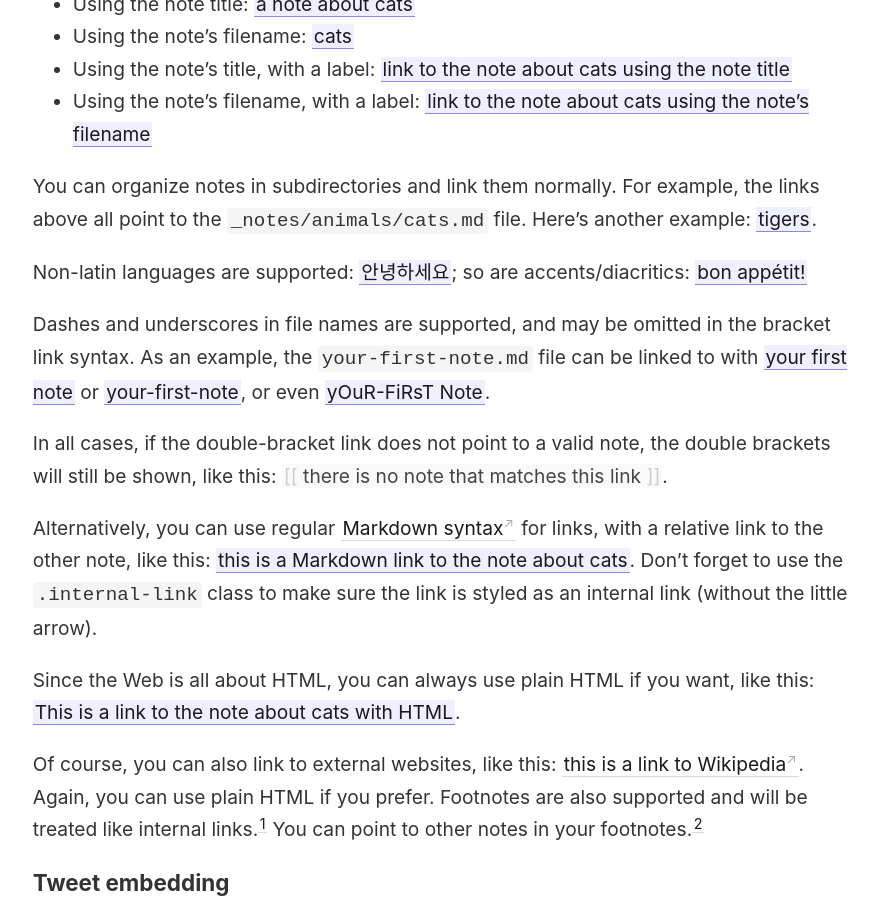
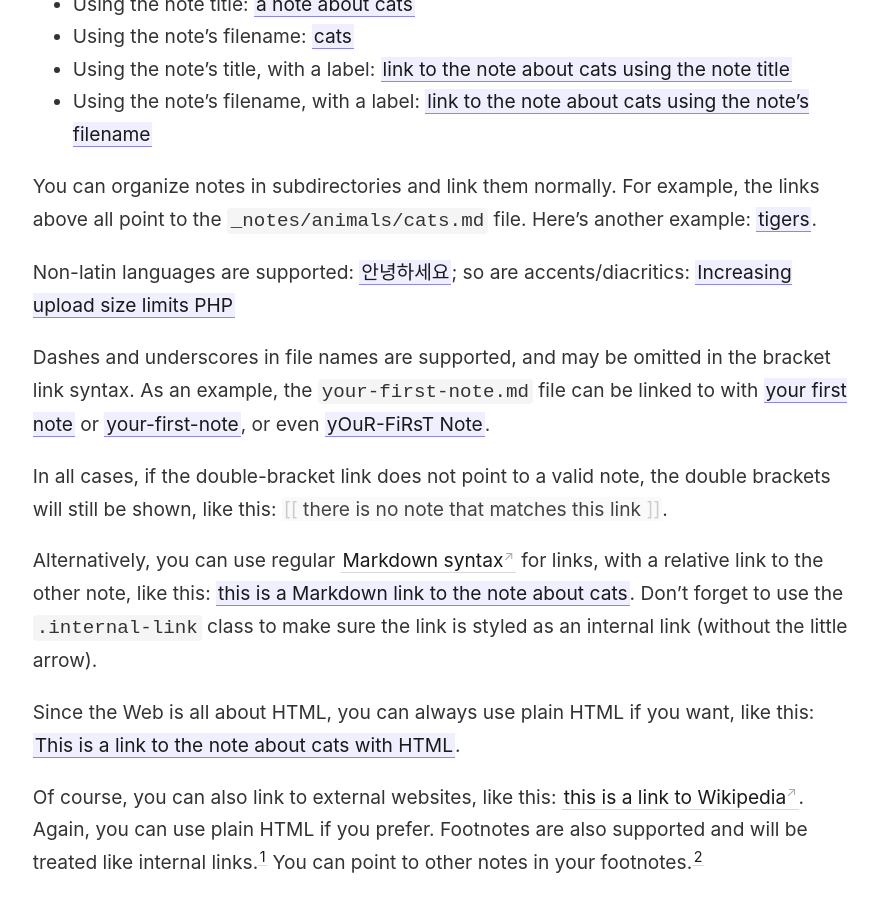
Before and after one commit to YlmRdm/digitalgarden, a Jekyll site: the page built from _notes/your-first-note.md, in a window 1280 px wide and 900 px high, scrolled down 530 px. Shown: the whole window, without its empty margins (44-922 px from the left). Built offline with Jekyll 4.4.1, drawn with Linux system fonts in a browser that asks for light colours.

Commit message:
Delete note

````diff
--- a/_notes/your-first-note.md
+++ b/_notes/your-first-note.md
@@ -17,7 +17,7 @@
 
 You can organize notes in subdirectories and link them normally. For example, the links above all point to the `_notes/animals/cats.md` file. Here's another example: [[tigers]].
 
-Non-latin languages are supported: [[안녕하세요]]; so are accents/diacritics: [[bon appétit!]]
+Non-latin languages are supported: [[안녕하세요]]; so are accents/diacritics: [[Increasing upload size limits PHP]]
 
 Dashes and underscores in file names are supported, and may be omitted in the bracket link syntax. As an example, the `your-first-note.md` file can be linked to with [[your first note]] or [[your-first-note]], or even [[yOuR-FiRsT Note]].
 
@@ -46,6 +46,7 @@
 
 "Jazzy Frenchy" by Benjamin Tissot from bensound.com
 <audio controls>
+
   <source src="{{ site.baseurl }}/assets/jazzyfrenchy.mp3" type="audio/mpeg">
   Your browser does not support the audio element.
 </audio>
@@ -102,8 +103,7 @@
 
 ```js
 // Here's a bit of JavaScript:
-if (a === b || c == d)
-  console.log('hello!')
+if (a === b || c == d) console.log("hello!");
 ```
 
 ```rb
@@ -117,7 +117,6 @@
 $ cat /dev/urandom | grep "the answer to life" # shell scripts look nice too
 ```
 
-
 ### Next steps
 
 This digital garden template is free, open-source, and [available on GitHub here](https://github.com/maximevaillancourt/digital-garden-jekyll-template).
````
Also changed, not shown: _notes/accents.md (deleted, +0 -5 lines).
